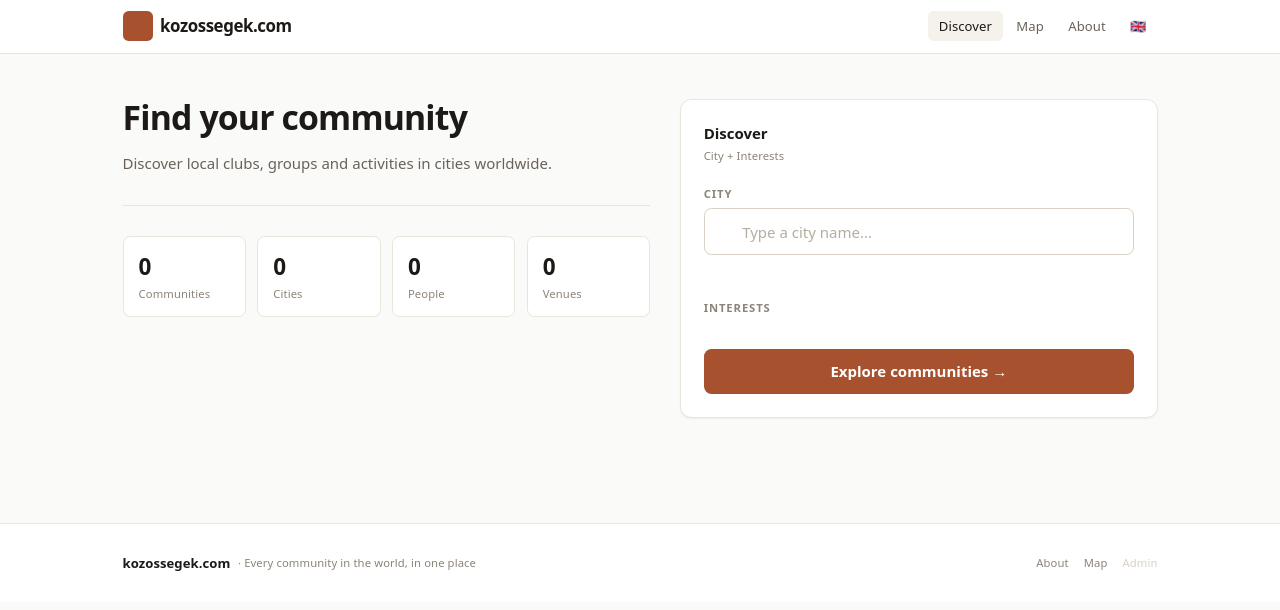
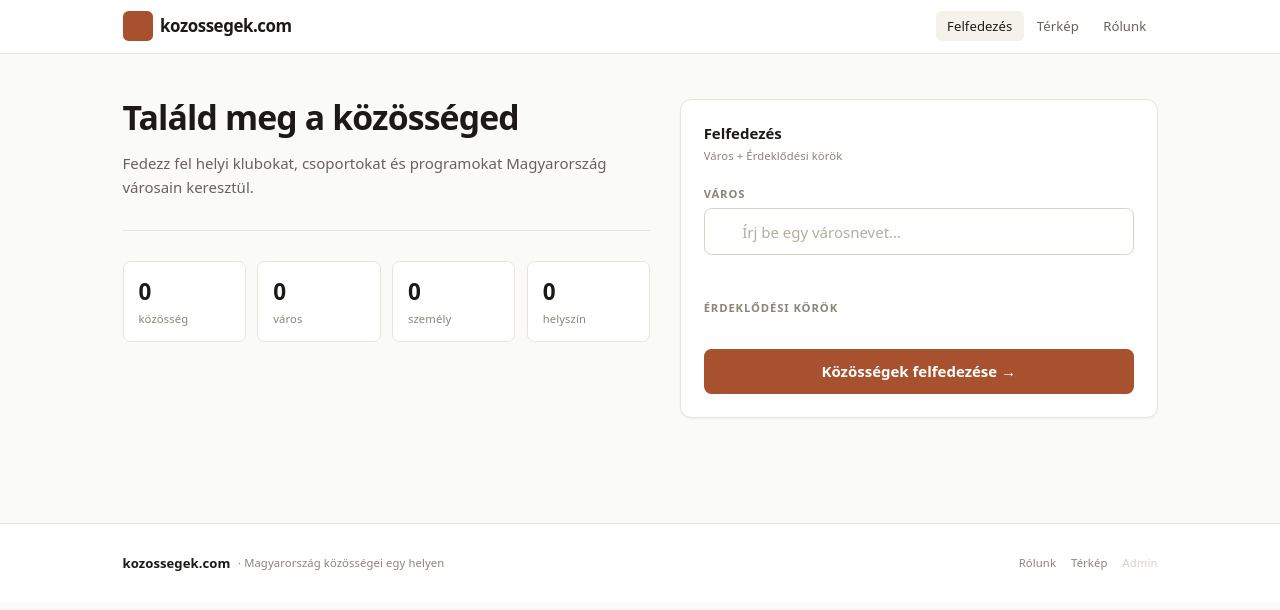
Before and after one commit to frkandris/community-scraper, a FastAPI app: page / in a window 1280 px wide. Shown: the top 610 px of the page. Run offline with FastAPI, Linux system fonts and the light colour scheme; style sheets or scripts are compiled from the project's sources; some libraries are stand-ins or nearby versions.

Commit message:
feat: refocus public site to Hungary only
- lang_context always returns "hu"; language switcher removed from nav
- public_home, /cities, /map, /about all filtered to country="Hungary"
- Stats (communities, venues, persons, cities) count only Hungarian data
- Map default view zoomed to Hungary [47.5, 19.0] zoom 7
- City popup no longer shows country name
- /cities page is a flat Hungarian city grid instead of country sections
- Hungarian i18n: tagline, subtitle, map title, cities title, about
  description all updated to Hungary-focused wording
- All i18n infrastructure (LANGUAGES, _detect_lang, translations, /set-lang)
  kept intact for future multi-language expansion

Co-Authored-By: Claude Sonnet 4.6 <noreply@anthropic.com>

```diff
--- a/scraper/web/app.py
+++ b/scraper/web/app.py
@@ -613,8 +613,28 @@ def _find_community(community_id: str) -> dict | None:
     return _ensure_community_id(r) if r else None
 
 
+def _hu_city_names() -> set[str]:
+    """Return the set of city names that belong to Hungary."""
+    return {c.name for c in (app_state.cities or []) if c.country == "Hungary"}
+
+
 def _global_topic_counts() -> dict[str, int]:
     return get_topic_counts(_db())
+
+
+def _hu_topic_counts() -> dict[str, int]:
+    """Topic counts restricted to Hungarian cities."""
+    hu = _hu_city_names()
+    all_counts = get_topic_counts(_db())
+    if not hu:
+        return all_counts
+    # Re-aggregate per-topic counts only from HU cities
+    totals: dict[str, int] = {}
+    for t in (app_state.topics or []):
+        totals[t.name] = sum(
+            len(_load_communities(city, t.name)) for city in hu
+        )
+    return totals
 
 
 def _top_cities(n: int = 8) -> list[tuple[str, str, int]]:
@@ -739,15 +759,20 @@ def _cities_by_country(
 
 @_fastapi.get("/", response_class=HTMLResponse)
 async def public_home(request: Request, city: str = ""):
-    cities = app_state.cities or []
+    hu_names = _hu_city_names()
+    hu_cities = [c for c in (app_state.cities or []) if c.name in hu_names]
     topics = app_state.topics or []
-    topic_counts = _global_topic_counts()
-    venue_counts = get_venue_counts(_db()) if app_state.db_path else {}
-    person_counts = get_person_counts(_db()) if app_state.db_path else {}
-    user_country = _detect_country(request)
-    city_groups = _cities_by_country(user_country)
+    topic_counts = _hu_topic_counts()
+    venue_counts = {k: v for k, v in (get_venue_counts(_db()) if app_state.db_path else {}).items() if k in hu_names}
+    person_counts = {k: v for k, v in (get_person_counts(_db()) if app_state.db_path else {}).items() if k in hu_names}
+    # Build flat HU city list sorted by community count desc
+    city_totals = dict(get_city_totals(_db())) if app_state.db_path else {}
+    hu_city_list = sorted(
+        [{"name": c.name, "slug": _slugify(c.name), "count": city_totals.get(c.name, 0)} for c in hu_cities],
+        key=lambda x: (-x["count"], x["name"]),
+    )
     return templates.TemplateResponse(request, "public_home.html", {
-        "cities": cities,
+        "cities": hu_cities,
         "topics": topics,
         "topic_icons": TOPIC_ICONS,
         "topic_labels": TOPIC_LABELS,
@@ -756,7 +781,7 @@ async def public_home(request: Request, city: str = ""):
         "total_records": sum(topic_counts.values()),
         "total_venues": sum(venue_counts.values()),
         "total_persons": sum(person_counts.values()),
-        "city_groups": city_groups,
+        "hu_city_list": hu_city_list,
         **lang_context(request),
     })
 
@@ -1107,13 +1132,14 @@ async def set_lang(lang: str = "en", next: str = "/"):
 async def public_map(request: Request):
     cities_data = []
     for city in (app_state.cities or []):
+        if city.country != "Hungary":
+            continue
         coords = CITY_COORDS.get(city.name)
         if not coords:
             continue
         count = sum(len(_load_communities(city.name, t.name)) for t in (app_state.topics or []))
         cities_data.append({
             "name": city.name,
-            "country": city.country,
             "lat": coords[0],
             "lng": coords[1],
             "count": count,
@@ -1133,24 +1159,14 @@ async def public_map(request: Request):
 @_fastapi.get("/cities", response_class=HTMLResponse)
 async def public_cities(request: Request, requested: str = ""):
     city_totals = dict(get_city_totals(_db())) if app_state.db_path else {}
-    cities_map = {c.name: c.country for c in (app_state.cities or [])}
-    # Group all configured cities by country
-    by_country: dict[str, list[dict]] = {}
-    for name, country in cities_map.items():
-        by_country.setdefault(country, []).append({
-            "name": name,
-            "slug": _slugify(name),
-            "count": city_totals.get(name, 0),
-        })
-    # Sort countries alphabetically, sort cities within country by count desc then name (HU-aware)
-    country_sections = []
-    for country in sorted(by_country.keys()):
-        cities_list = sorted(by_country[country], key=lambda c: (-c["count"], _hu_sort_key(c["name"])))
-        country_sections.append({"country": country, "cities": cities_list})
-
+    hu_cities = [c for c in (app_state.cities or []) if c.country == "Hungary"]
+    cities_list = sorted(
+        [{"name": c.name, "slug": _slugify(c.name), "count": city_totals.get(c.name, 0)} for c in hu_cities],
+        key=lambda c: (-c["count"], _hu_sort_key(c["name"])),
+    )
     return templates.TemplateResponse(request, "public_cities.html", {
-        "country_sections": country_sections,
-        "total_cities": len(cities_map),
+        "cities_list": cities_list,
+        "total_cities": len(cities_list),
         "requested": requested,
         **lang_context(request),
     })
@@ -1170,15 +1186,18 @@ async def admin_root_redirect():
 
 @_fastapi.get("/about", response_class=HTMLResponse)
 async def public_about(request: Request):
+    hu_names = _hu_city_names()
+    hu_topic_counts = _hu_topic_counts()
+    hu_top_cities = [(n, c, cnt) for n, c, cnt in _top_cities(12) if n in hu_names]
     return templates.TemplateResponse(request, "public_about.html", {
-        "city_count": len(app_state.cities or []),
+        "city_count": len(hu_names),
         "topic_count": len(app_state.topics or []),
-        "total_records": get_total_community_count(_db()),
+        "total_records": sum(hu_topic_counts.values()),
         "topics": app_state.topics or [],
         "topic_icons": TOPIC_ICONS,
         "topic_labels": TOPIC_LABELS,
-        "topic_counts": _global_topic_counts(),
-        "featured_cities": _top_cities(12),
+        "topic_counts": hu_topic_counts,
+        "featured_cities": hu_top_cities,
         **lang_context(request),
     })
 
--- a/scraper/web/templates/public_base.html
+++ b/scraper/web/templates/public_base.html
@@ -1,9 +1,9 @@
 <!DOCTYPE html>
-<html lang="{{ lang }}" dir="{{ lang_dir }}">
+<html lang="hu" dir="ltr">
 <head>
   <meta charset="UTF-8">
   <meta name="viewport" content="width=device-width, initial-scale=1.0">
-  <title>{% block title %}kozossegek.com – Find your community{% endblock %}</title>
+  <title>{% block title %}kozossegek.com – Találd meg a közösséged{% endblock %}</title>
   <link rel="preconnect" href="https://fonts.googleapis.com">
   <link href="https://fonts.googleapis.com/css2?family=Inter:wght@400;500;600;700;800&display=swap" rel="stylesheet">
   <script src="https://cdn.tailwindcss.com"></script>
@@ -42,23 +42,6 @@
           {{ t('nav_about') }}</a>
       </div>
 
-      <!-- Language switcher — outside overflow-x-auto so dropdown isn't clipped -->
-      <details class="relative ml-1 shrink-0">
-        <summary class="list-none cursor-pointer flex items-center gap-1 px-2 py-1.5 text-sm text-[#6A6259] hover:text-[#1C1917] hover:bg-[#F5F2EC] rounded-md transition-colors select-none">
-          <span>{{ current_lang.flag }}</span>
-          <i class="ph ph-caret-down text-xs"></i>
-        </summary>
-        <div class="absolute right-0 top-full mt-1 w-44 max-h-72 overflow-y-auto bg-white rounded-md shadow-lg border border-[#EAE5DB] py-1 z-50">
-          {% for code, info in languages.items() %}
-          <a href="/set-lang?lang={{ code }}&next={{ request.url.path }}"
-             class="flex items-center gap-2 px-3 py-1.5 text-sm hover:bg-[#F5F2EC] transition-colors
-               {% if code == lang %}font-semibold text-[#A8512F]{% else %}text-[#4A4441]{% endif %}">
-            <span>{{ info.flag }}</span>
-            <span>{{ info.name }}</span>
-          </a>
-          {% endfor %}
-        </div>
-      </details>
     </nav>
   </div>
 </header>
--- a/scraper/web/templates/public_home.html
+++ b/scraper/web/templates/public_home.html
@@ -1,5 +1,5 @@
 {% extends "public_base.html" %}
-{% block title %}kozossegek.com – Find your community{% endblock %}
+{% block title %}kozossegek.com – Találd meg a közösséged{% endblock %}
 {% block content %}
 
 <div class="max-w-6xl mx-auto px-4 sm:px-6 py-8 sm:py-12">
@@ -40,56 +40,29 @@
         </a>
       </div>
 
-      <!-- Popular cities -->
-      {% set has_cities = city_groups.user_cities or city_groups.other_sections %}
-      {% if has_cities %}
-      <div class="space-y-6">
+      <!-- Hungarian cities -->
+      {% if hu_city_list %}
+      <div class="space-y-4">
         <div class="flex items-center justify-between">
           <h2 class="text-sm font-semibold text-[#1C1917]">{{ t('home_popular_cities') }}</h2>
-          <a href="/cities" class="text-xs font-medium text-[#A8512F] hover:text-[#8A4226] transition-colors">
-            {{ t('home_view_world_map') }}
+          <a href="/map" class="text-xs font-medium text-[#A8512F] hover:text-[#8A4226] transition-colors">
+            {{ t('nav_map') }}
           </a>
         </div>
-
-        {% if city_groups.user_cities %}
-        <div>
-          <div class="text-xs font-semibold text-[#8C8478] uppercase tracking-[0.08em] mb-2">
-            {{ city_groups.user_country }}
-          </div>
-          <div class="grid grid-cols-2 sm:grid-cols-3 gap-2">
-            {% for name, country, count in city_groups.user_cities %}
-            <a href="/{{ name | slugify }}"
-               class="flex items-center justify-between bg-white rounded-lg border border-[#EAE5DB] px-3 py-2.5
-                      hover:border-[#E88E6B] hover:bg-[#FDF0EA] transition-colors group">
-              <span class="text-sm font-semibold text-[#2E2B29] group-hover:text-[#8A4226] truncate min-w-0">{{ name }}</span>
-              <span class="text-xs font-bold text-[#C2613A] bg-[#FDF0EA] border border-[#FAD9C7] rounded-full px-2 py-0.5 shrink-0 ml-2">{{ count }}</span>
-            </a>
-            {% endfor %}
-          </div>
+        <div class="grid grid-cols-2 sm:grid-cols-3 gap-2">
+          {% for city in hu_city_list %}
+          <a href="/{{ city.slug }}"
+             class="flex items-center justify-between bg-white rounded-lg border border-[#EAE5DB] px-3 py-2.5
+                    hover:border-[#E88E6B] hover:bg-[#FDF0EA] transition-colors group">
+            <span class="text-sm font-semibold text-[#2E2B29] group-hover:text-[#8A4226] truncate min-w-0">{{ city.name }}</span>
+            {% if city.count > 0 %}
+            <span class="text-xs font-bold text-[#C2613A] bg-[#FDF0EA] border border-[#FAD9C7] rounded-full px-2 py-0.5 shrink-0 ml-2">{{ city.count }}</span>
+            {% endif %}
+          </a>
+          {% endfor %}
         </div>
-        {% endif %}
-
-        {% for section in city_groups.other_sections %}
-        <div>
-          <div class="flex items-center gap-2 mb-2">
-            <span class="text-xs font-semibold text-[#8C8478] uppercase tracking-[0.08em]">{{ section.country }}</span>
-            <span class="text-xs text-[#B5ADA0]">{{ section.total }} közösség</span>
-          </div>
-          <div class="grid grid-cols-2 sm:grid-cols-3 gap-2">
-            {% for name, country, count in section.cities %}
-            <a href="/{{ name | slugify }}"
-               class="flex items-center justify-between bg-white rounded-lg border border-[#EAE5DB] px-3 py-2.5
-                      hover:border-[#E88E6B] hover:bg-[#FDF0EA] transition-colors group">
-              <span class="text-sm font-semibold text-[#2E2B29] group-hover:text-[#8A4226] truncate min-w-0">{{ name }}</span>
-              <span class="text-xs font-bold text-[#C2613A] bg-[#FDF0EA] border border-[#FAD9C7] rounded-full px-2 py-0.5 shrink-0 ml-2">{{ count }}</span>
-            </a>
-            {% endfor %}
-          </div>
-        </div>
-        {% endfor %}
-
-        <div class="pt-2">
-          <a href="/explore"
+        <div class="pt-1">
+          <a href="/cities"
              class="inline-flex items-center gap-1.5 text-xs font-medium text-[#A8512F] hover:text-[#8A4226] transition-colors">
             <i class="ph ph-list-bullets"></i>
             {{ t('home_all_cities') }}
@@ -129,7 +102,7 @@
             >
             <datalist id="cities-list">
               {% for city in cities %}
-              <option value="{{ city.name }}">{{ city.name }}, {{ city.country }}</option>
+              <option value="{{ city.name }}">{{ city.name }}</option>
               {% endfor %}
             </datalist>
           </div>
@@ -236,8 +209,8 @@ async function fetchCounts(city) {
       if (count > 0) total += count;
     });
     cityCountText.textContent = total > 0
-      ? total + ' communities found in ' + city
-      : 'No data yet for ' + city + ' — check back after the next run.';
+      ? total + ' közösség található ' + city + '-ban/-ben'
+      : 'Még nincs adat ' + city + '-hoz/-hez – nézz vissza a következő futás után.';
   } catch (e) {}
 }
 
```
Also changed, not shown: scraper/web/i18n.py (+10 -8 lines), scraper/web/templates/public_cities.html (+4 -14 lines), scraper/web/templates/public_map.html (+4 -6 lines).
